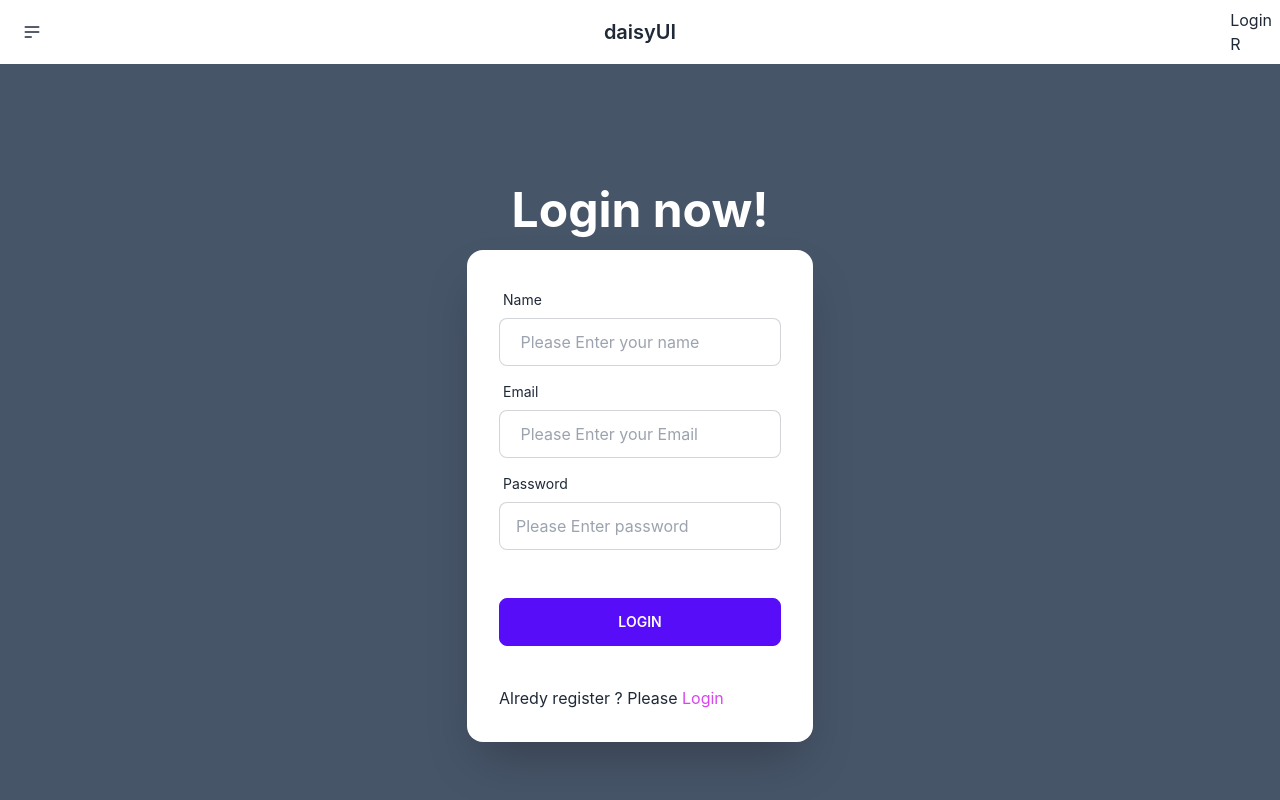
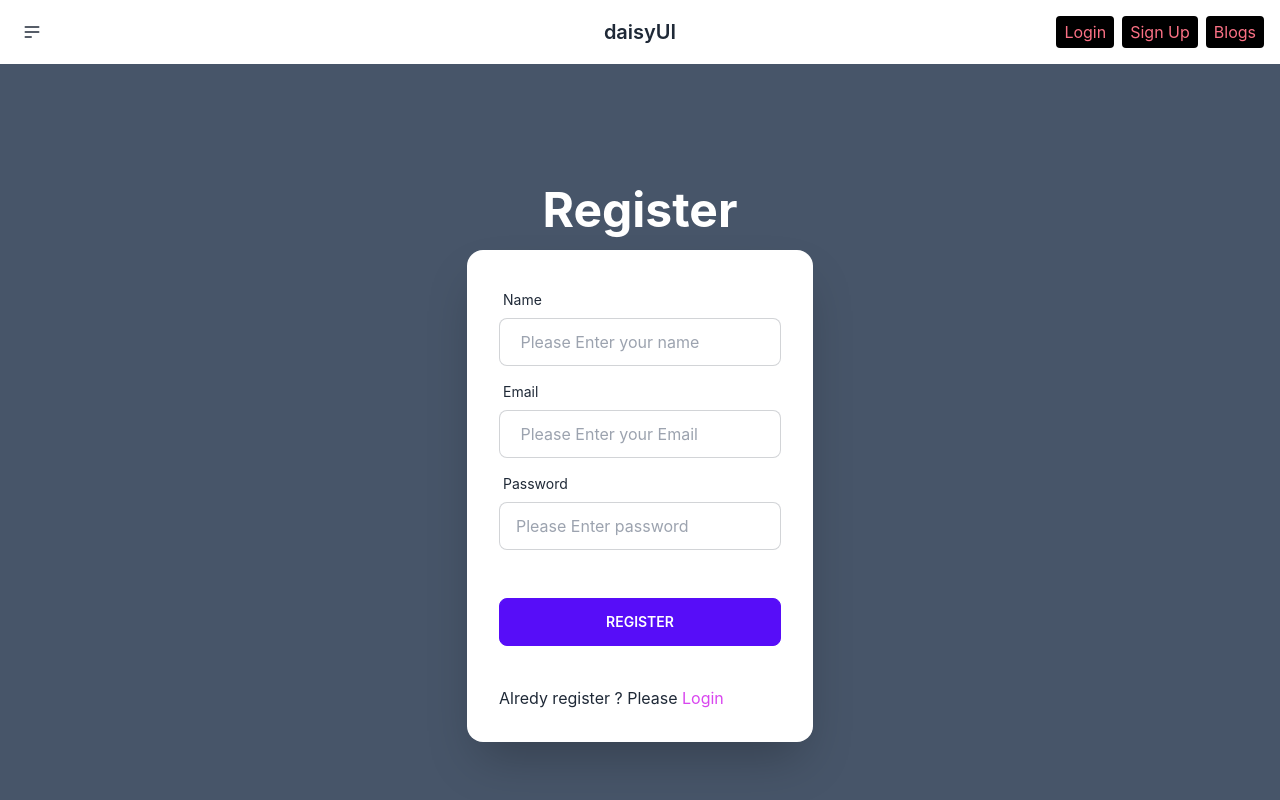
Before and after one commit to Mofassel100/reviews-client-assignment, a React (Create React App) app: page /register in a window 1280 px wide. Shown: the top 800 px of the page. Built offline with nearby package versions, Linux system fonts and the light colour scheme; no server answers.

Commit message:
Register page added

```diff
--- a/src/AuthProvider/AuthProvider.js
+++ b/src/AuthProvider/AuthProvider.js
@@ -13,7 +13,16 @@ const [loader,setLoader]= useState()
 const googleProvidr = new GoogleAuthProvider();
 
 const auth = getAuth(app)
+// google sign in
+
+const googleLogIn = ()=>{
+
+
+    return signInWithPopup(auth,googleProvidr);
+}
+// -----------
 // Register from create
+
 const NewRegisterUser = (email,password)=>{
     setLoader(true)
     return createUserWithEmailAndPassword(auth,email,password);
@@ -37,14 +46,7 @@ const LogOutUser = ()=>{
     return signOut(auth)
 }
 // -----------
-// google sign in
 
-const googleLogIn = ()=>{
-
-    setLoader (true)
-    return signInWithPopup(auth,googleProvidr)
-}
-// -----------
 // useEffect
 
 
@@ -67,6 +69,7 @@ const allInfoData = {
     NewRegisterUser,
     loginUser,
     LogOutUser,
+    googleLogIn,
 
 
 }
--- a/src/Authentication/Register/Register.js
+++ b/src/Authentication/Register/Register.js
@@ -29,7 +29,7 @@ const Register = () => {
         <div className="hero min-h-screen bg-slate-600">
         <div className="hero-content flex-col ">
           <div className="text-center lg:text-left">
-            <h1 className="text-5xl text-white font-bold">Login now!</h1>
+            <h1 className="text-5xl text-white font-bold">Register</h1>
 
           </div>
           <div className="card flex-shrink-0 w-full max-w-sm shadow-2xl bg-base-100">
@@ -56,7 +56,7 @@ const Register = () => {
                 </label>
               </div>
               <div className="form-control mt-6">
-                <button className="btn btn-primary">Login</button>
+                <button className="btn btn-primary">Register</button>
               </div>
               <br/>
               <p>Alredy register ? Please <Link className='text-fuchsia-500' to='/login'>Login</Link></p>
--- a/src/ProjectComponent/Navber/Navber.js
+++ b/src/ProjectComponent/Navber/Navber.js
@@ -1,7 +1,22 @@
-import React from 'react';
+import React, { useContext } from 'react';
+import toast from 'react-hot-toast';
 import { Link } from 'react-router-dom';
+import { AuthContext } from '../../AuthProvider/AuthProvider';
 
 const Navber = () => {
+  const {user,LogOutUser} = useContext(AuthContext)
+
+  const LogOut =()=> {
+    LogOutUser()
+    .then(()=>{
+      toast.success('LouOut Success full')
+    })
+    .then(error=>{
+      toast.error(error.message)
+    })
+
+
+  }
     return (
         <div className="navbar bg-base-100">
         <div className="navbar-start">
@@ -19,11 +34,17 @@ const Navber = () => {
         <div className="navbar-center">
           <a className="btn btn-ghost normal-case text-xl">daisyUI</a>
         </div>
-        <div className="navbar-end">
-        <ul>
-            <li><Link>Login</Link></li>
-            <li><Link>R</Link></li>
-        </ul>
+        <div className="navbar-end list-none  ">
+          {user?.email? <> <li className='mr-2  text-rose-400 hover:bg-emerald-500 bg-black rounded px-2 py-1' ><Link to='/'>My Reviews</Link></li>
+            <li className='mr-2  text-rose-400 hover:bg-emerald-500 bg-black rounded px-2 py-1' ><Link to='/'>Add Service</Link></li>
+            <li className='mr-2  text-rose-400 hover:bg-emerald-500 bg-black rounded px-2 py-1' ><Link onClick={LogOut }>LogOut</Link></li></>:<> <li className='mr-2 px-2 py-1  text-rose-400 hover:bg-emerald-500 bg-black rounded' ><Link to='/login'>Login</Link></li>
+            <li className='mr-2  px-2 py-1 text-rose-400 hover:bg-emerald-500 bg-black rounded'><Link to='/signup'>Sign Up</Link></li></>}
+
+
+
+            <li className='mr-2 px-2 py-1 text-rose-400 hover:bg-emerald-500 bg-black rounded'><Link to='blog'>Blogs</Link></li>
+
+
         </div>
       </div>
     );
--- /dev/null
+++ b/src/ProjectComponent/SignUp/SignUp.js
@@ -0,0 +1,35 @@
+import React, { useContext } from 'react';
+import toast from 'react-hot-toast';
+import { Link } from 'react-router-dom';
+import { AuthContext } from '../../AuthProvider/AuthProvider';
+
+const SignUp = () => {
+    const {googleLogIn}= useContext(AuthContext)
+    const handelGoogleLOgnin = ()=>{
+
+        googleLogIn()
+        .then(result=>{
+
+            toast.success('Google Log In Success Full')
+        })
+        .catch(error =>{
+            toast.error(error.message)
+        })
+    }
+    return (
+        <div className=''>
+           <div className='my-10 text-center'>
+                <Link ><button className='hover:bg-green-700 px-20 py-3 bg-blue-700 rounded text-white my-5' to={googleLogIn}>Google Sign In</button></Link>
+
+            </div>
+            <h1 className='mx-auto text-center text-6xl my-5'> ------- OR ------</h1>
+            <div className='my-10 text-center'>
+                <Link to='/register'><button className='hover:bg-green-700 px-20 py-3 bg-blue-700 rounded text-white my-5'>Register</button></Link>
+
+            </div>
+
+        </div>
+    );
+};
+
+export default SignUp;
--- a/src/Routes/Router.js
+++ b/src/Routes/Router.js
@@ -5,6 +5,7 @@ import Register from '../Authentication/Register/Register';
 import Blogs from '../ProjectComponent/Blogs/Blogs';
 import HomePage from '../ProjectComponent/Home/HomePage';
 import Main from '../ProjectComponent/Main/Main';
+import SignUp from '../ProjectComponent/SignUp/SignUp';
 
 
 
@@ -28,7 +29,9 @@ children:[
 {
     path:'register',
     element:<Register></Register>
-}
+},
+{path:'signup',
+element:<SignUp></SignUp>}
 ]}
 ])
 
```
